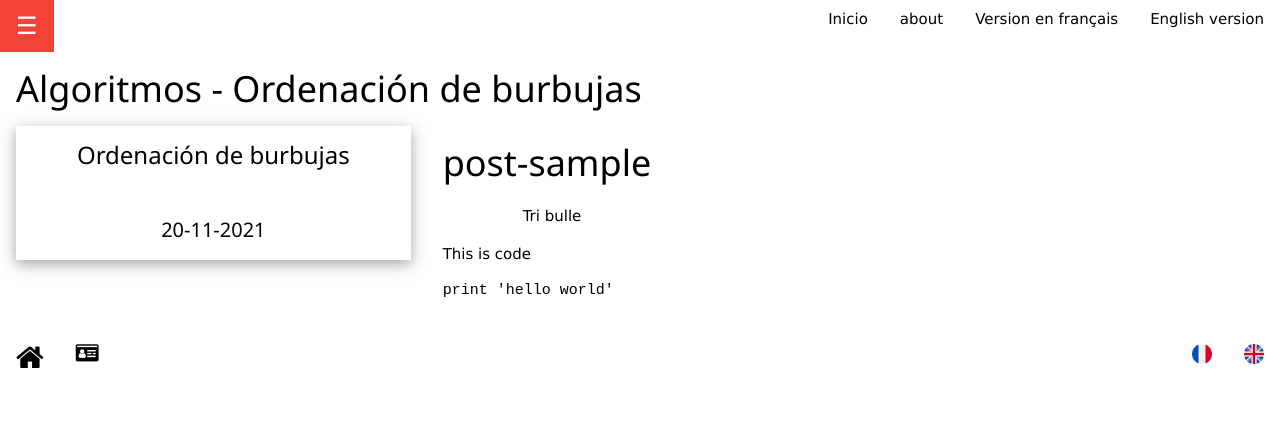
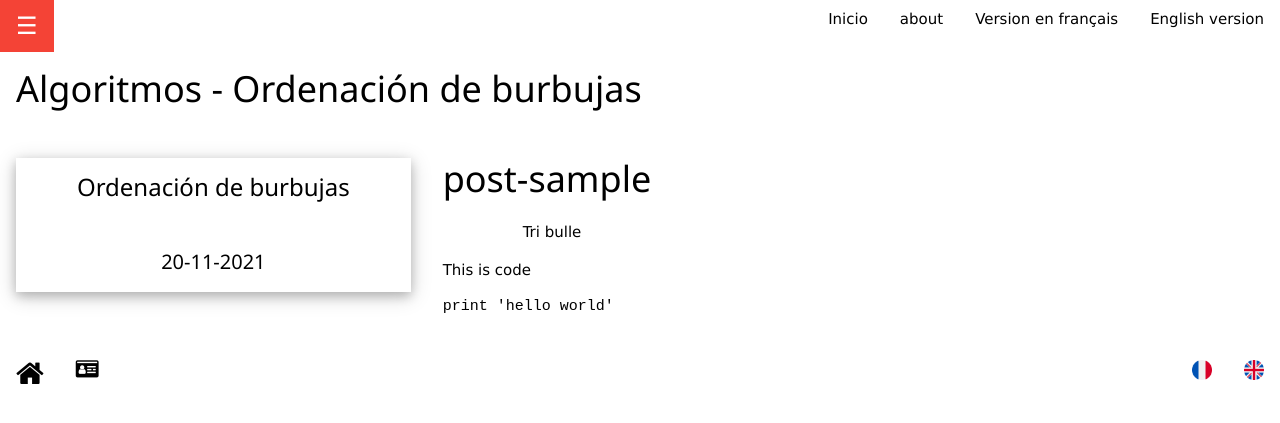
Before and after one commit to LWH-21/Algos, a Jekyll site: the page built from _posts/2020-11-20-bubblesort_es.md, in a window 1280 px wide. Shown: the top 423 px of the page. Built offline with Jekyll 4.4.1, drawn with Linux system fonts in a browser that asks for light colours; comment, search, counter and statistics services are not loaded.

Commit message:
Update post.html

```diff
--- a/_includes/post.html
+++ b/_includes/post.html
@@ -1,5 +1,5 @@
 <article class="post">
-	<div class="w3-container w3-third">
+	<div class="w3-container w3-third w3-margin-top">
 		<div class="w3-card-4 w3-metro-teal">
 			<div class="w3-container w3-center">
 				<h3>{{ page.title | escape }}</h3>
@@ -10,7 +10,7 @@
 			</div>
 		</div>
 	</div>
-	<div id = "container" class = "w3-container w3-rest post-content">
+	<div id = "container" class = "w3-container w3-rest post-content w3-margin-top">
 		{{ content }}
 	</div>
 </article>
```
